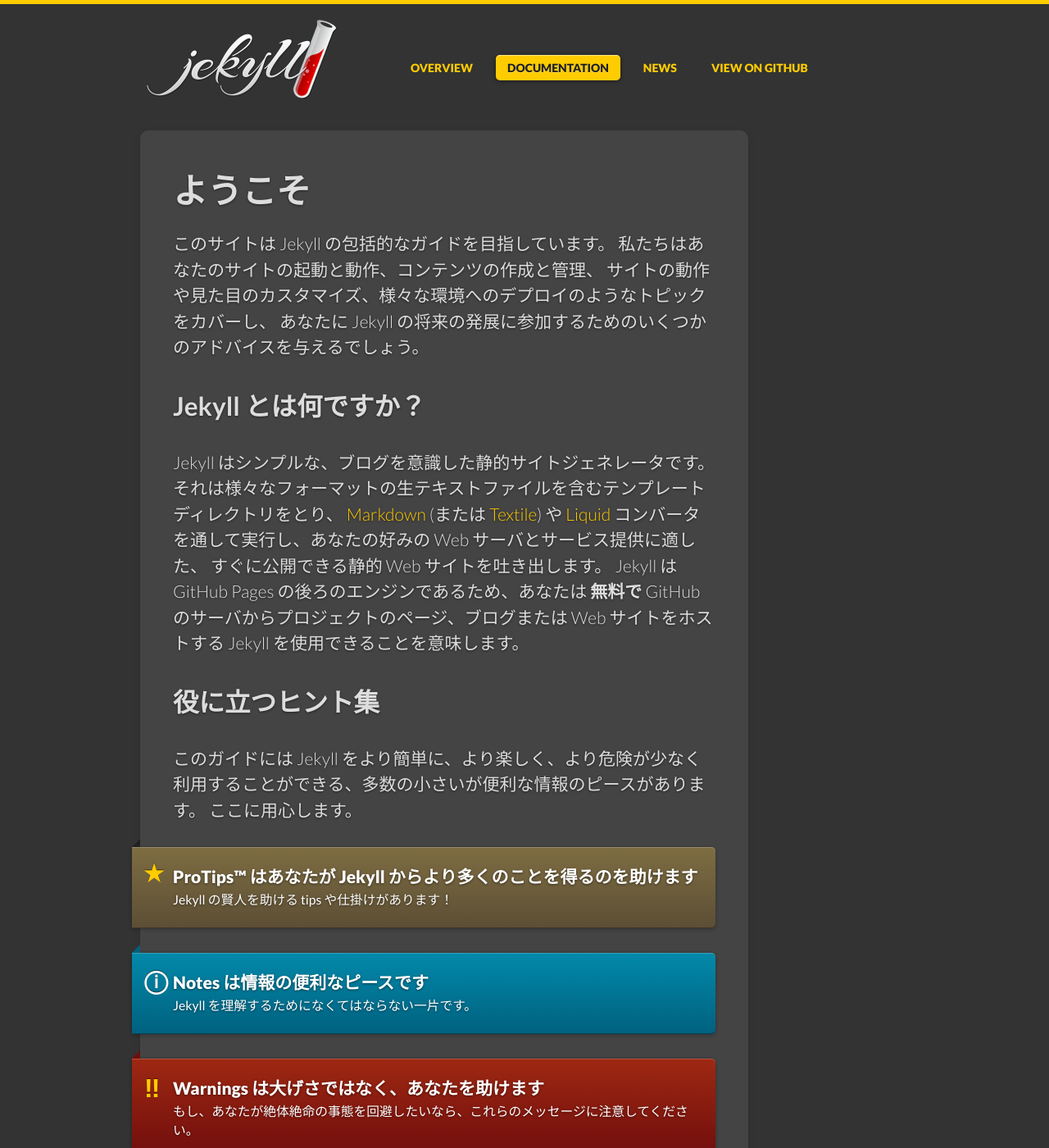
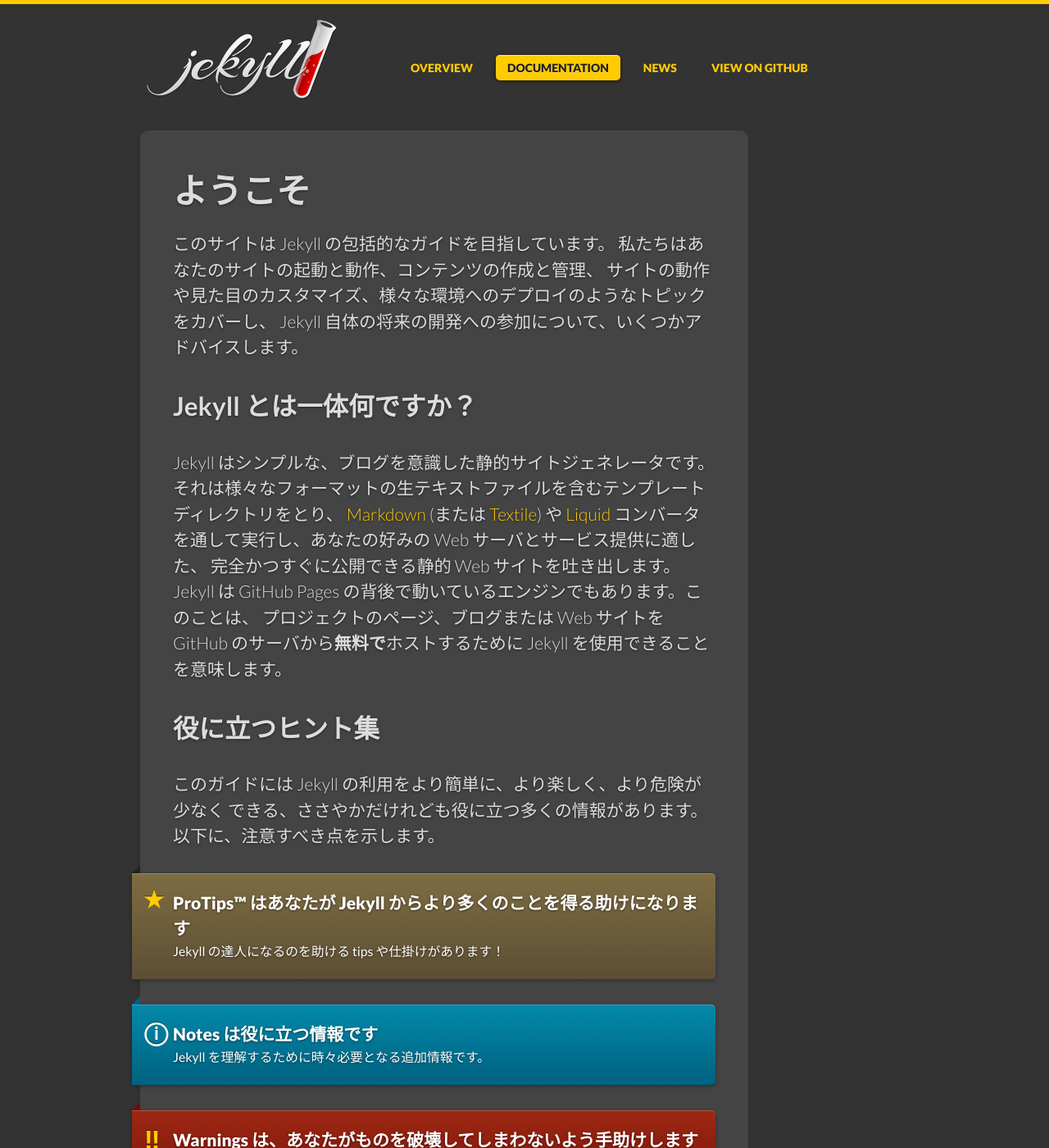
Before and after one commit to jekyllrb-ja/jekyllrb-ja.github.io, a Jekyll site: the page built from docs/index.md, in a window 1280 px wide and 1400 px high. Shown: the whole window at 82% size. Built offline with Jekyll 4.4.1, drawn with Linux system fonts in a browser that asks for light colours; nearby versions of some CDN libraries; some web fonts are replaced; comment, search, counter and statistics services are not loaded; some of the changed text lies outside the part shown.

Commit message:
review index page

```diff
--- a/docs/index.md
+++ b/docs/index.md
@@ -17,7 +17,7 @@
 このサイトは Jekyll の包括的なガイドを目指しています。
 私たちはあなたのサイトの起動と動作、コンテンツの作成と管理、
 サイトの動作や見た目のカスタマイズ、様々な環境へのデプロイのようなトピックをカバーし、
-あなたに Jekyll の将来の発展に参加するためのいくつかのアドバイスを与えるでしょう。
+Jekyll 自体の将来の開発への参加について、いくつかアドバイスします。
 
 <!--original
 This site aims to be a comprehensive guide to Jekyll. We’ll cover topics such
@@ -27,7 +27,7 @@
 development of Jekyll itself.
 -->
 
-## Jekyll とは何ですか？
+## Jekyll とは一体何ですか？
 
 <!--original
 ## So what is Jekyll, exactly?
@@ -39,9 +39,9 @@
 [Textile](http://textile.sitemonks.com/)) や
 [Liquid](http://wiki.shopify.com/Liquid)
 コンバータを通して実行し、あなたの好みの Web サーバとサービス提供に適した、
-すぐに公開できる静的 Web サイトを吐き出します。
-Jekyll は GitHub Pages の後ろのエンジンであるため、あなたは **無料で**
-GitHub のサーバからプロジェクトのページ、ブログまたは Web サイトをホストする
+完全かつすぐに公開できる静的 Web サイトを吐き出します。
+Jekyll は GitHub Pages の背後で動いているエンジンでもあります。このことは、
+プロジェクトのページ、ブログまたは Web サイトをGitHub のサーバから**無料で**ホストするために
 Jekyll を使用できることを意味します。
 
 <!--original
@@ -63,9 +63,9 @@
 ## Helpful Hints
 -->
 
-このガイドには Jekyll をより簡単に、より楽しく、より危険が少なく
-利用することができる、多数の小さいが便利な情報のピースがあります。
-ここに用心します。
+このガイドには Jekyll の利用をより簡単に、より楽しく、より危険が少なく
+できる、ささやかだけれども役に立つ多くの情報があります。
+以下に、注意すべき点を示します。
 
 <!--original
 Throughout this guide there are a number of small-but-handy pieces of
@@ -74,8 +74,8 @@
 -->
 
 <div class="note">
-  <h5>ProTips™ はあなたが Jekyll からより多くのことを得るのを助けます</h5>
-  <p>Jekyll の賢人を助ける tips や仕掛けがあります！</p>
+  <h5>ProTips™ はあなたが Jekyll からより多くのことを得る助けになります</h5>
+  <p>Jekyll の達人になるのを助ける tips や仕掛けがあります！</p>
 </div>
 
 <!--original
@@ -86,8 +86,8 @@
 -->
 
 <div class="note info">
-  <h5>Notes は情報の便利なピースです</h5>
-  <p>Jekyll を理解するためになくてはならない一片です。</p>
+  <h5>Notes は役に立つ情報です</h5>
+  <p>Jekyll を理解するために時々必要となる追加情報です。</p>
 </div>
 
 <!--original
@@ -99,7 +99,7 @@
 -->
 
 <div class="note warning">
-  <h5>Warnings は大げさではなく、あなたを助けます</h5>
+  <h5>Warnings は、あなたがものを破壊してしまわないよう手助けします</h5>
   <p>もし、あなたが絶体絶命の事態を回避したいなら、これらのメッセージに注意してください。</p>
 </div>
 
@@ -123,9 +123,9 @@
 </div>
 -->
 
-もし、あなたが私たちがカバーしていない過程の何かにでくわしたり、
-他の人が便利だと思う tips を知っているならば、[issueに報告(英語)]({{ site.repository }}/issues/new) をお願いします、そして
-私たちはこのガイドに含む処置をします。
+もし、あなたが私たちがカバーしていない何かに途中で出くわしたり、
+他の人が便利だと思う tips を知っているならば、[issueに報告(英語)]({{ site.repository }}/issues/new) をお願いします。
+そうすれば、私たちはこのガイドに含めることを検討します。
 
 <!--original
 If you come across anything along the way that we haven’t covered, or if you
```
